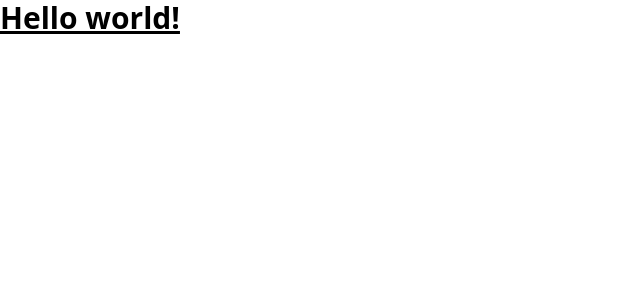
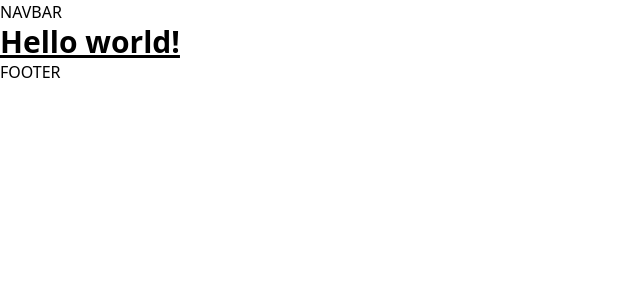
Before and after one commit to AleksaMarjanov/nft_marketplace, a Next.js app: page / in a window 1280 px wide. Shown: the top 300 px of the page, without its empty margins (0-640 px from the left). Built offline with nearby package versions, Linux system fonts and the light colour scheme.

Commit message:
add components for nft

```diff
--- a/pages/_app.js
+++ b/pages/_app.js
@@ -1,7 +1,16 @@
-import '../styles/globals.css'
+import { ThemeProvider } from 'next-themes';
 
-function MyApp({ Component, pageProps }) {
-  return <Component {...pageProps} />
-}
+import '../styles/globals.css';
 
-export default MyApp
+const MyApp = ({ Component, pageProps }) => (
+  <ThemeProvider attribute="class">
+    <div>
+      <h1>NAVBAR</h1>
+      <Component {...pageProps} />
+      <h1>FOOTER</h1>
+    </div>
+  </ThemeProvider>
+
+);
+
+export default MyApp;
--- /dev/null
+++ b/pages/create-nft.js
@@ -0,0 +1,7 @@
+import React from 'react';
+
+const CreateNFT = () => (
+  <div>createNFT</div>
+);
+
+export default CreateNFT;
--- /dev/null
+++ b/pages/created-nfts.js
@@ -0,0 +1,7 @@
+import React from 'react';
+
+const CreatedNFTs = () => (
+  <div>CreatedNFTs</div>
+);
+
+export default CreatedNFTs;
--- /dev/null
+++ b/pages/my-nfts.js
@@ -0,0 +1,7 @@
+import React from 'react';
+
+const MyNFTs = () => (
+  <div>MyNFTs</div>
+);
+
+export default MyNFTs;
--- /dev/null
+++ b/pages/nft-details.js
@@ -0,0 +1,7 @@
+import React from 'react';
+
+const NFTDetails = () => (
+  <div>NFTDetails</div>
+);
+
+export default NFTDetails;
--- /dev/null
+++ b/pages/resell-nft.js
@@ -0,0 +1,7 @@
+import React from 'react';
+
+const ResellNFT = () => (
+  <div>ResellNFT</div>
+);
+
+export default ResellNFT;
```
